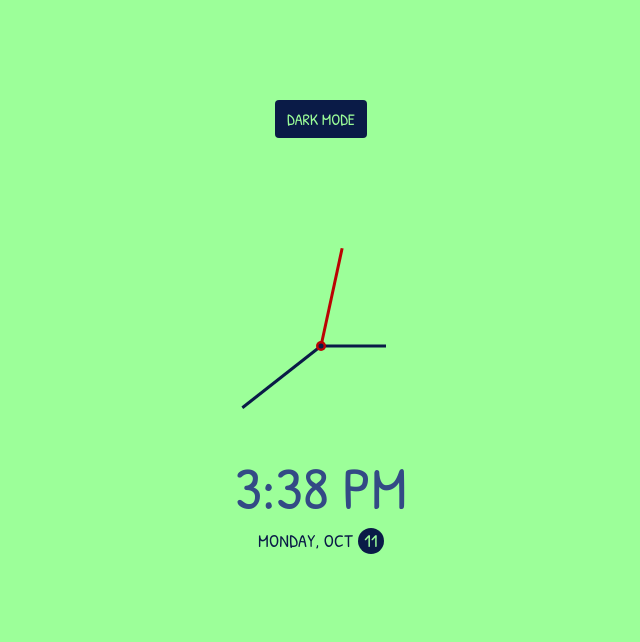
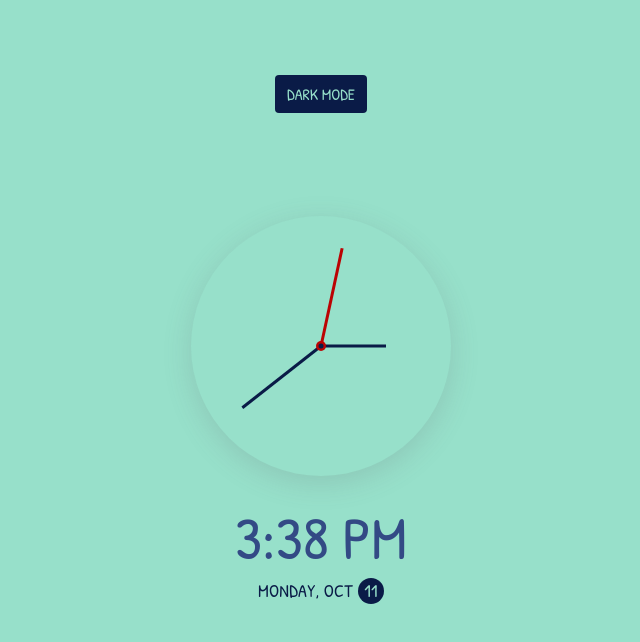
Before and after one commit to HeatherBerrill/simple-clock, a plain HTML site: page index.html in a window 1280 px wide. Shown: the whole page, without its empty margins (319-959 px from the left). Drawn offline with Linux system fonts and the light colour scheme.

Commit message:
edits to clock styling

```diff
--- a/styles.css
+++ b/styles.css
@@ -3,21 +3,21 @@
 * {
   box-sizing: border-box;
 }
-/* --secondary-color: rgb(117, 236, 113); */
+
 :root {
   --primary-color: rgb(10, 27, 71);
-  --secondary-color: rgb(156, 255, 153);
+  --secondary-color: rgb(151, 224, 202);
   --tertiary-color: rgb(51, 74, 133);
 }
 
 html {
   transition: all 0.5s ease-in;
-  background-color: rgb(156, 255, 153);
+  background-color: rgb(151, 224, 202);
 }
 html.dark {
-  --primary-color: rgb(156, 255, 153);
+  --primary-color: rgb(151, 224, 202);
   --secondary-color: rgb(10, 27, 71);
-  --tertiary-color: rgb(168, 236, 180);
+  --tertiary-color: rgb(112, 132, 180);
 }
 
 html.dark {
@@ -46,8 +46,8 @@ body {
   border-radius: 4px;
   padding: 8px 12px;
   position: absolute;
-  top: 100px;
-  margin-bottom: 35px;
+  top: 75px;
+  margin-bottom: 25px;
 }
 
 .toggle:focus {
@@ -55,6 +55,10 @@ body {
 }
 
 .clock-container {
+  box-shadow: rgba(100, 100, 111, 0.2) 0px 7px 29px 0px;
+  border-radius: 50%;
+  margin: 20px;
+  padding: 30px;
   display: flex;
   flex-direction: column;
   justify-content: space-between;
```
